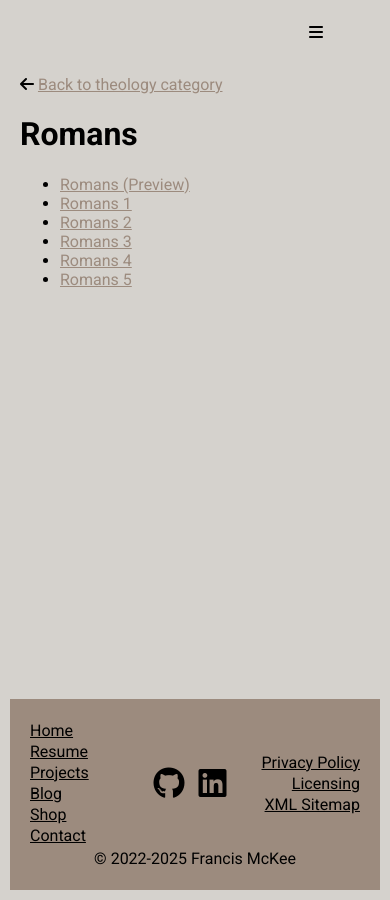
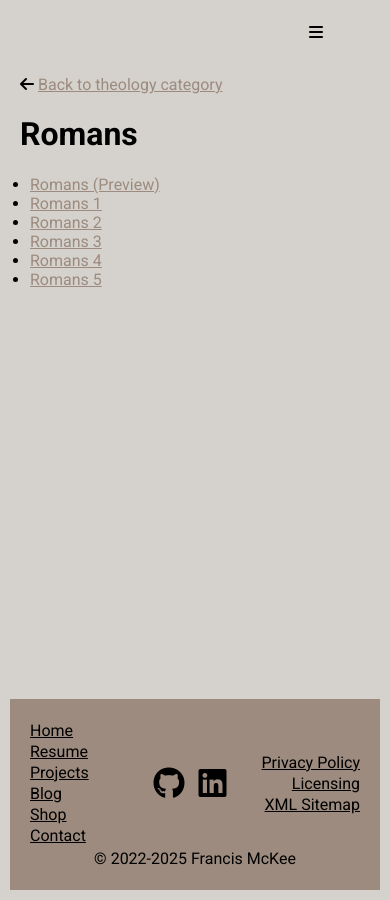
Before and after one commit to Francis-McKee/francis-mckee.github.io, a Jekyll site: the page built from theology/romans.html, in a window 390 px wide. Built offline with Jekyll 4.4.1, drawn with Linux system fonts in a browser that asks for light colours; nearby versions of some CDN libraries; comment, search, counter and statistics services are not loaded.

Commit message:
removed default padding for ul on sub-category pgs

```diff
--- a/blog.html
+++ b/blog.html
@@ -34,7 +34,7 @@ title: Blog
         {% if post.description %}
         <p> {{ post.description }} </p>
         {% else %}
-        <p> {{ post.excerpt }} </p>
+        <p> {{ post.excerpt | truncate: 160 }} </p>
         {% endif %}
         <p class="tags">
           <a href="{{ '/categories/' | append: post.category | append: '/' | relative_url }}">{{ post.category }}</a>
--- a/css/style.css
+++ b/css/style.css
@@ -210,6 +210,11 @@ footer .copy {
 }
 
 @media screen and (max-width: 425px) { /* mobile phone devices only - no tablets */
+
+  ul.sub-category {
+    padding-inline-start: 10px; /* this removes most of the default padding for our sub-category pages */
+  }
+
   footer ul {
     padding: 0;
     margin: 0;
--- a/theology/genesis.html
+++ b/theology/genesis.html
@@ -10,7 +10,7 @@ permalink: /theology/genesis/
 
 <h1> Genesis </h1>
 
-<ul>
+<ul class="sub-category">
 
 {% assign genesis_posts = site.posts | sort: "date" %}
 
--- a/theology/romans.html
+++ b/theology/romans.html
@@ -10,7 +10,7 @@
 
 <h1> Romans </h1>
 
-<ul>
+<ul class="sub-category">
 
 {% assign romans_posts = site.posts | sort: "date" %}
 
```
Also changed, not shown: 2 other files.
